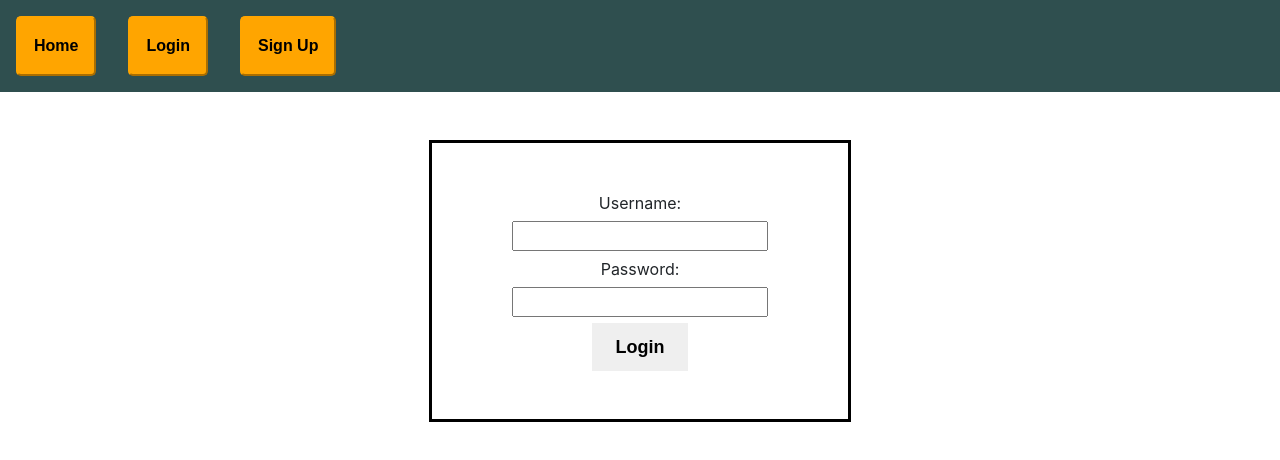
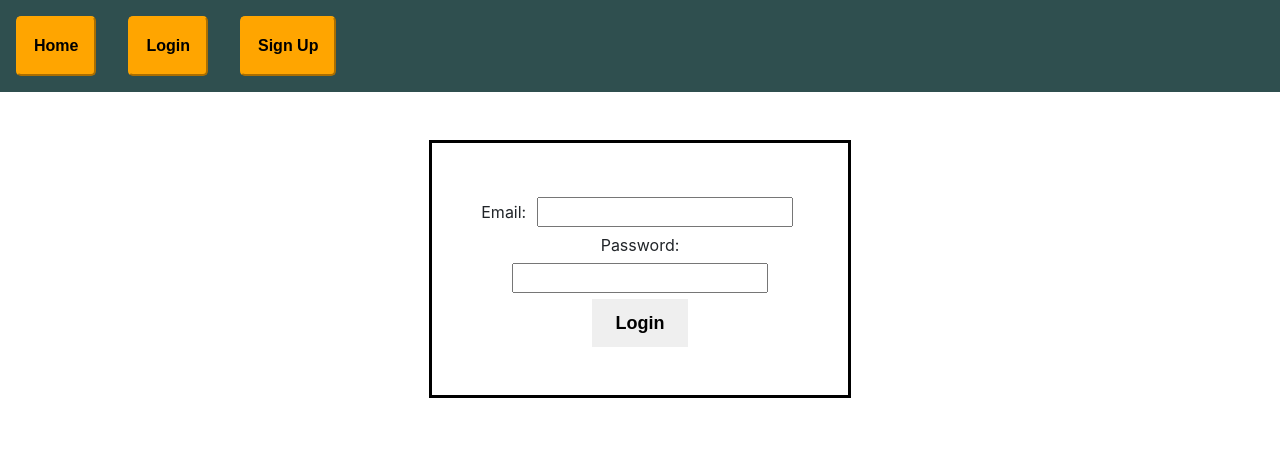
Before and after one commit to JohnAKASquib/EZFlix, a React (Create React App) app: page /login in a window 1280 px wide. Shown: the top 460 px of the page. Built offline with nearby package versions, Linux system fonts and the light colour scheme.

Commit message:
Add login functionality with react-redux and API call to backend route

```diff
--- a/src/components/containers/LoginPageContainer.js
+++ b/src/components/containers/LoginPageContainer.js
@@ -1,10 +1,51 @@
 import React, { Component } from "react";
 import LoginPageView from "../views/LoginPageView";
+import { connect } from"react-redux";
+import { loginThunk } from "../../thunks";
 
 class LoginPageContainer extends Component {
+  constructor(props) {
+    super(props);
+    this.state = {
+      email: "",
+      password: "",
+    };
+  }
+
+  handleChange = (event) => {
+    this.setState({ [event.target.name]: event.target.value });
+  };
+
+  handleSubmit = (event) => {
+    event.preventDefault();
+    this.props.login(this.state.email, this.state.password);
+    this.props.history.push("/");
+  };
+
   render() {
-    return <LoginPageView />;
+    return (
+      <LoginPageView
+        handleChange={this.handleChange}
+        handleSubmit={this.handleSubmit}
+        loggedIn={this.props.loggedIn}
+        userEmail={this.props.userEmail}
+        error={this.props.error}
+      />
+    );
   }
 }
 
-export default LoginPageContainer;
+const mapState = (state) => {
+  return {
+    isLoggedIn: !!state.user.id,
+    userEmail: state.user.email,
+  };
+};
+
+const mapDispatch = (dispatch) => {
+  return {
+    login: (email, password) => dispatch(loginThunk(email, password)),
+  };
+};
+
+export default connect(mapState, mapDispatch)(LoginPageContainer);
--- a/src/components/views/LoginPageView.js
+++ b/src/components/views/LoginPageView.js
@@ -1,18 +1,20 @@
 import React from "react";
 import "./styles/LoginPageView.css";
 
-const LoginPageView = () => {
+const LoginPageView = (props) => {
   return (
-    <form className="center">
+    <div>
+      <form className="center" onSubmit={props.handleSubmit}>
         <div className="text-field">
-        Username: <input type="text" className="input-field" />
+          Email: <input type="text" className="input-field" name="email" onChange={props.handleChange}/>
         </div>
         <div className="text-field">
           Password:
-        <input type="text" className="input-field" />
+          <input type="password" className="input-field" name="password" onChange={props.handleChange}/>
         </div>
         <button className="login-button">Login</button>
       </form>
+    </div>
   );
 };
 
--- a/src/store/utilities/user.js
+++ b/src/store/utilities/user.js
@@ -2,6 +2,8 @@ import axios from "axios";
 
 // ACTION TYPES
 const SIGN_UP = "SIGN_UP";
+const LOGIN = "LOGIN";
+const FETCH_USER = "FETCH_USER";
 
 // ACTION CREATORS
 const signUp = (user) => {
@@ -11,11 +13,25 @@ const signUp = (user) => {
     }
 };
 
+const login = (user) => {
+    return {
+        type: LOGIN,
+        payload: user,
+    }
+};
+
+const fetchUser = (user) => {
+    return {
+        type: FETCH_USER,
+        payload: user
+    }
+}
+
 // THUNKS
 export const signUpThunk = (email, password) => async (dispatch) => {
     let results;
     try {
-        results = axios.post("/auth/signup", {email, password});
+        results = axios.post("/auth/signup", {email, password}, { withCredentials: true });
     } catch (error) {
         return dispatch(signUp({ error: error }));
     }
@@ -27,10 +43,35 @@ export const signUpThunk = (email, password) => async (dispatch) => {
     }
 };
 
+export const loginThunk = (email, password) => async (dispatch) => {
+    let results;
+    try {
+        results = axios.post("/auth/login", {email, password}, { withCredentials: true });
+    } catch (error) {
+        return dispatch(login({ error: error }));
+    }
+
+    try {
+        dispatch(login(results.data));
+    } catch (error) {
+        console.log(error);
+    }
+};
+
+export const me = () => async dispatch => {
+  try {
+    const res = await axios.get("/auth/me", { withCredentials: true });
+    dispatch(fetchUser(res.data || {}));
+  }
+  catch (err) {
+    console.error(err);
+  }
+};
+
 // REDUCER
 const reducer = (state = {}, action) => {
     switch (action.type) {
-        case SIGN_UP:
+        case FETCH_USER:
             return action.payload;
         default:
             return state;
```
Lines whose indentation alone changed are shown as unchanged.
